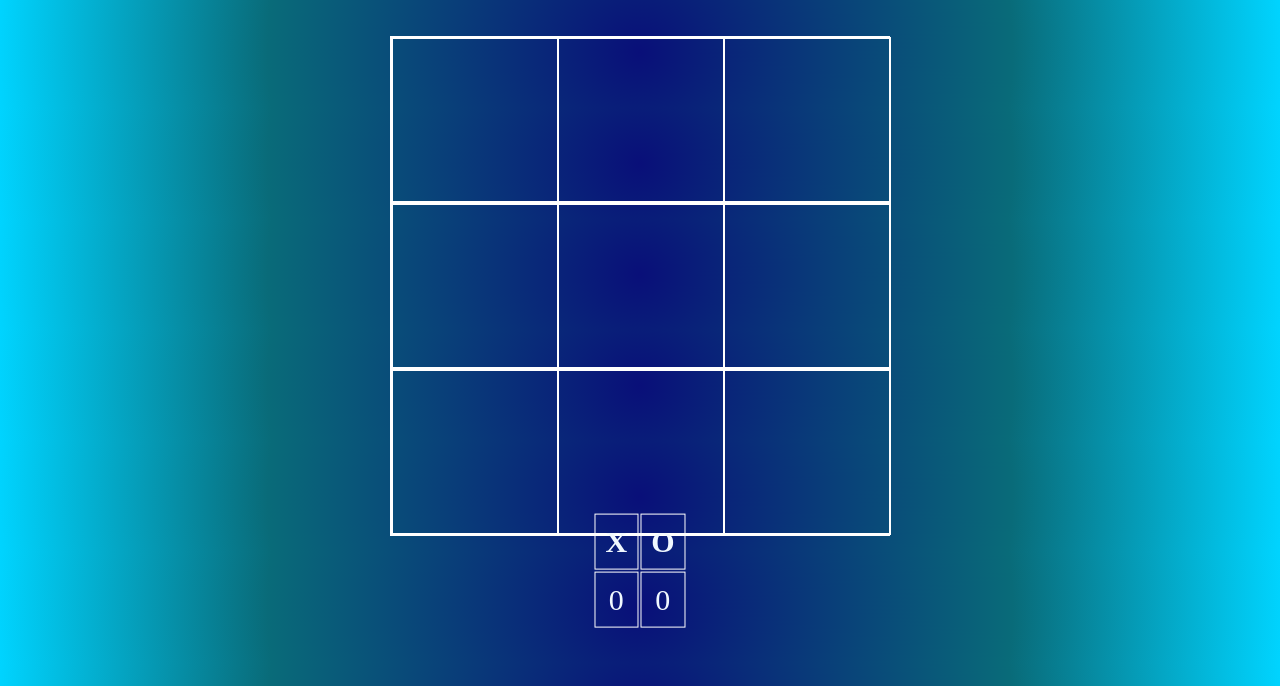
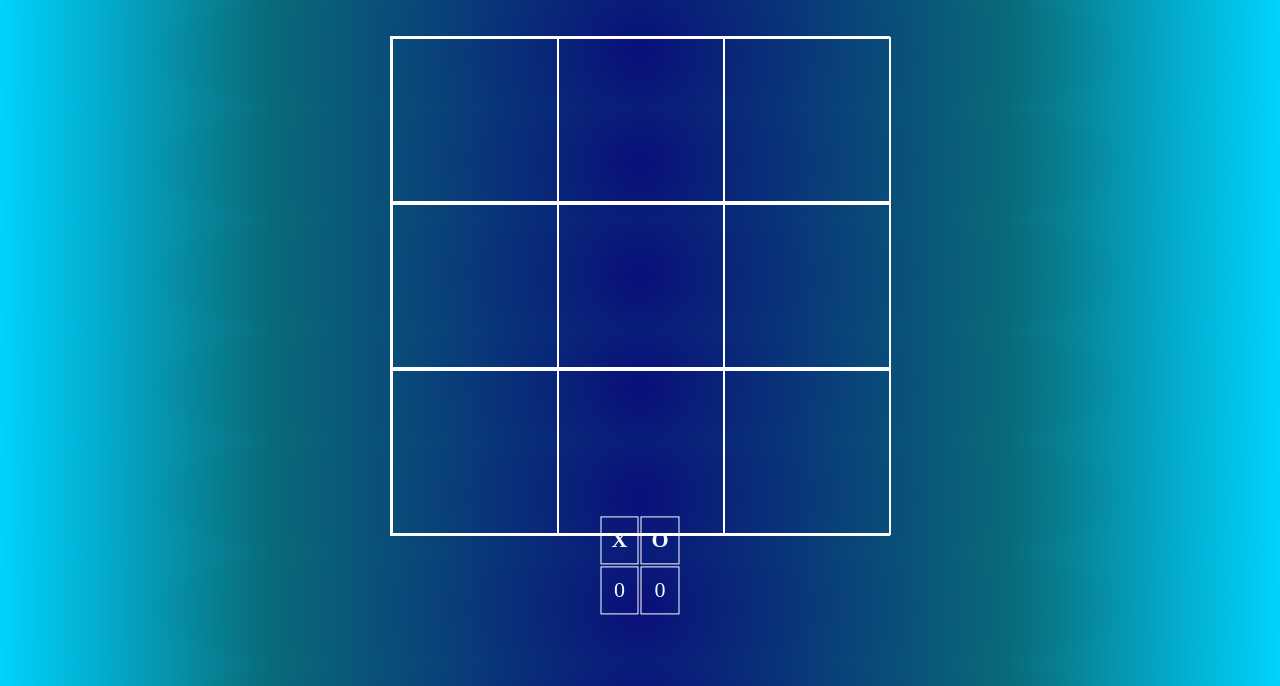
Before and after one commit to Yashkrit-Singh/Tic-Tac-Toe, a plain HTML site: page index.html in a window 1280 px wide. Shown: the part 114-800 px from the top of the page. Drawn offline with Linux system fonts and the light colour scheme.

Commit message:
Done Again

```diff
--- a/style.css
+++ b/style.css
@@ -83,13 +83,13 @@ body{
 table{
     position: absolute;
     transform: translate(-50%,-80%);
-    top: 720px;
+    top: 710px;
     left: 50%;
 }
 th,td{
     border: 1px solid white;
     text-align: center;
     padding: 10px;
-    font-size: 30px;
+    font-size: 22px;
     color: aliceblue;
 }
```
